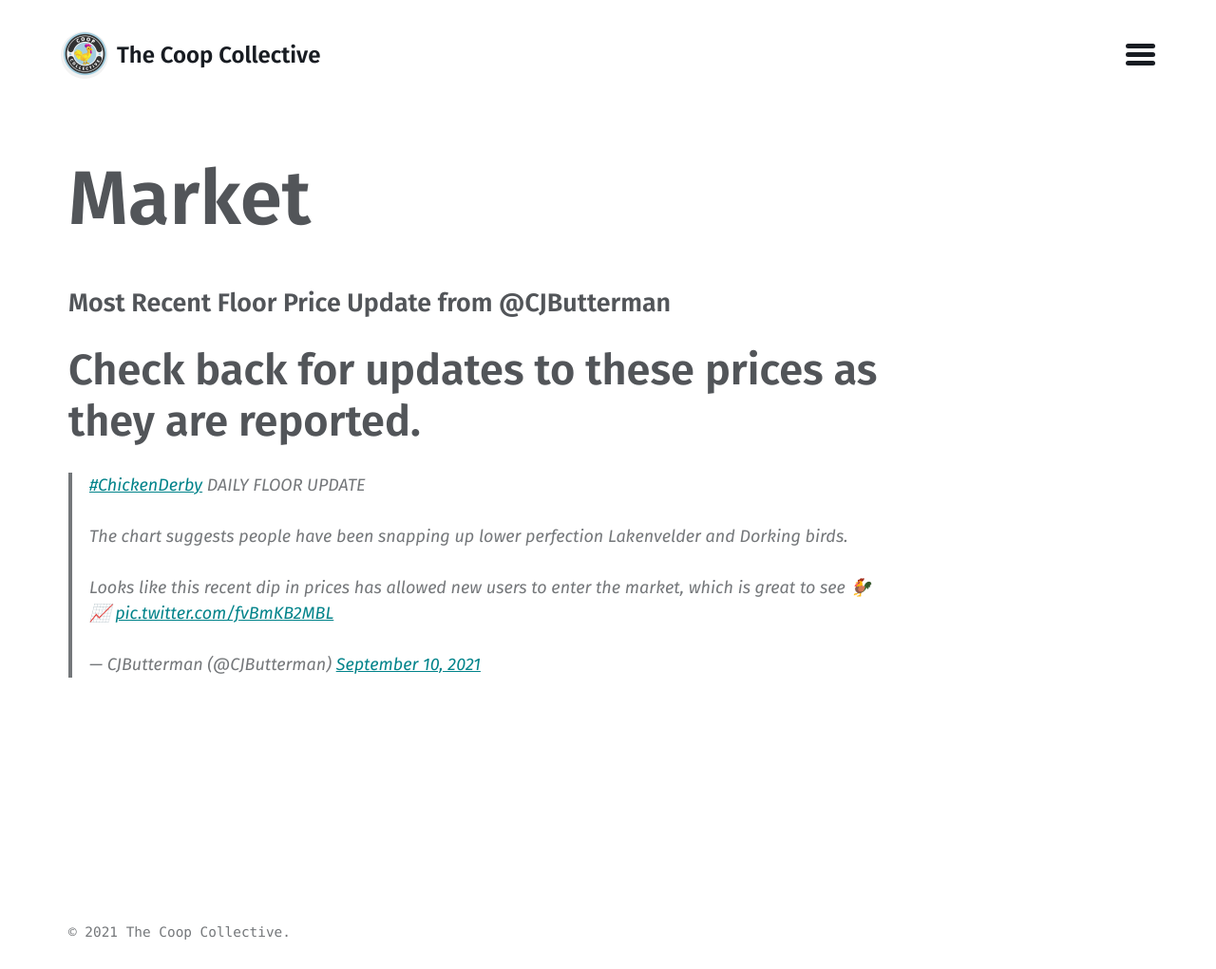
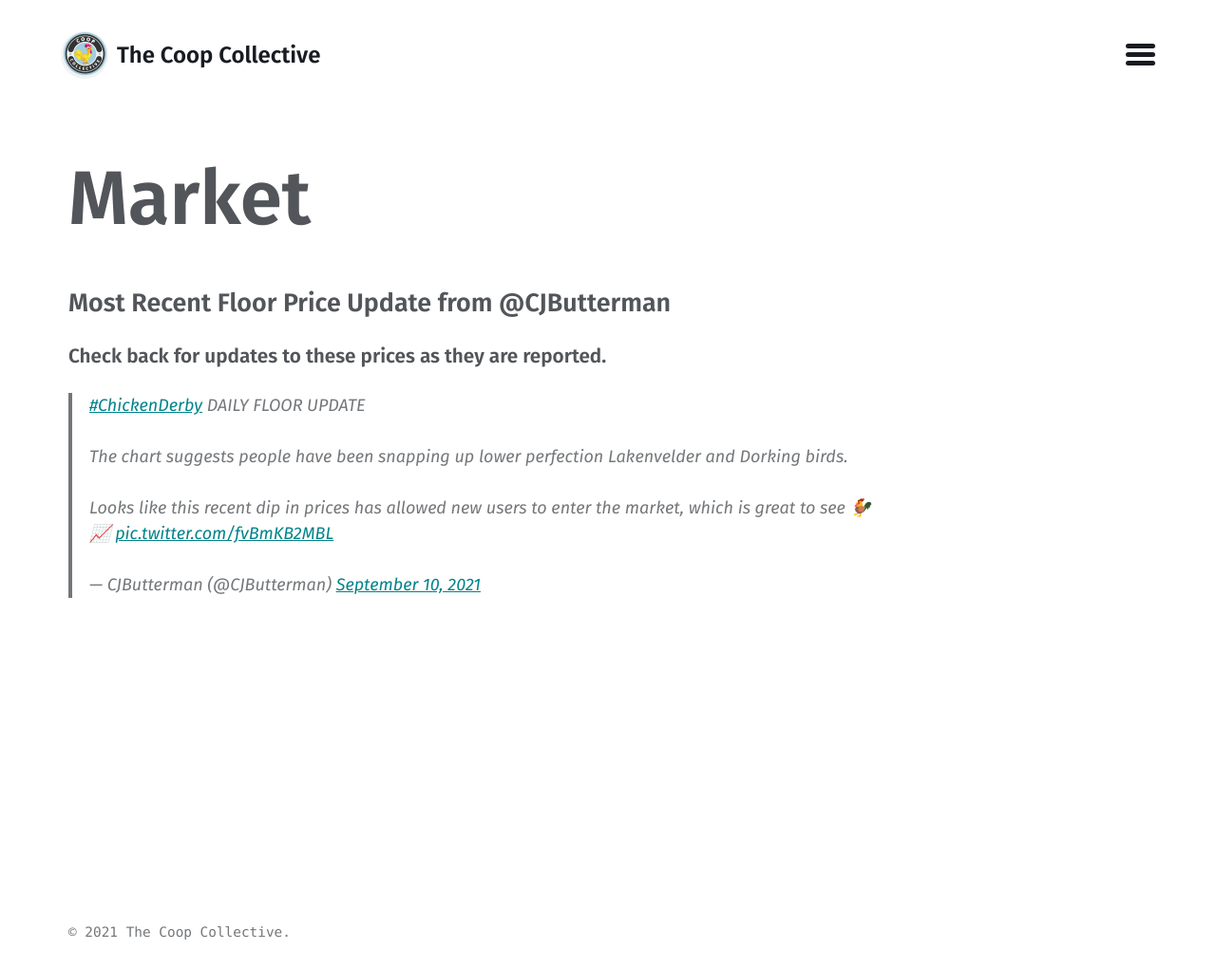
Before and after one commit to CoopCollective/coopcollective.github.io, a Jekyll site: the page built from market.md, in a window 1280 px wide. Shown: the whole page at 95% size. Built offline with Jekyll 4.4.1, drawn with Linux system fonts in a browser that asks for light colours; comment, search, counter and statistics services are not loaded.

```diff
--- a/market.md
+++ b/market.md
@@ -5,7 +5,7 @@ layout: market
 
 ### Most Recent Floor Price Update from @CJButterman
 
-# Check back for updates to these prices as they are reported.
+#### Check back for updates to these prices as they are reported.
 
 
 <blockquote class="twitter-tweet"><p lang="en" dir="ltr"><a href="https://twitter.com/hashtag/ChickenDerby?src=hash&amp;ref_src=twsrc%5Etfw">#ChickenDerby</a> DAILY FLOOR UPDATE<br><br>The chart suggests people have been snapping up lower perfection Lakenvelder and Dorking birds. <br><br>Looks like this recent dip in prices has allowed new users to enter the market, which is great to see 🐓📈 <a href="https://t.co/fvBmKB2MBL">pic.twitter.com/fvBmKB2MBL</a></p>&mdash; CJButterman (@CJButterman) <a href="https://twitter.com/CJButterman/status/1436146166924656663?ref_src=twsrc%5Etfw">September 10, 2021</a></blockquote> <script async src="https://platform.twitter.com/widgets.js" charset="utf-8"></script>
```
